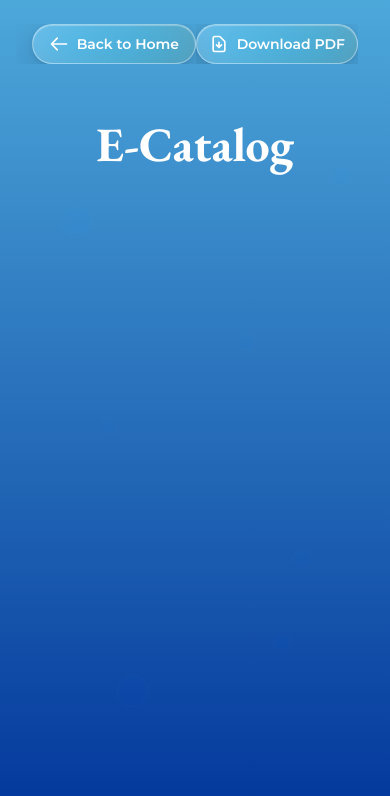
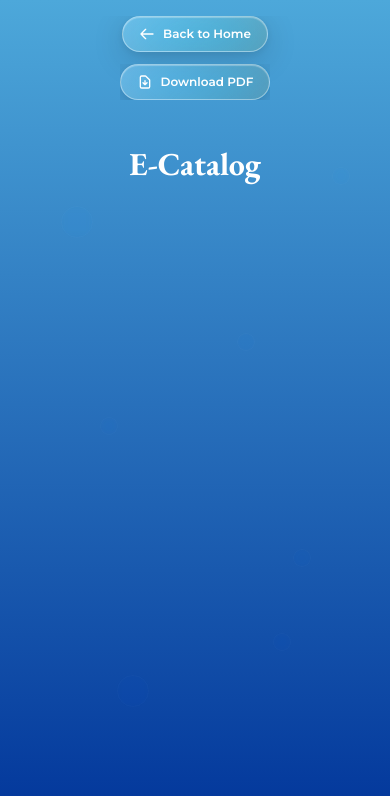
Before and after one commit to omerzdl/Ais, a React (Vite) app: page /catalog in a window 390 px wide. Shown: the top 796 px of the page. Built offline with nearby package versions, Linux system fonts and the light colour scheme.

Commit message:
Fix: E-katalog sayfasÄ±ndaki butonlarÄ±n mobil gÃ¶rÃ¼nÃ¼mde font boyutlarÄ±nÄ± dÃ¼zelt

```diff
--- a/src/pages/CatalogPage.tsx
+++ b/src/pages/CatalogPage.tsx
@@ -21,8 +21,8 @@ export function CatalogPage() {
   return (
     <div className="min-h-screen bg-gradient-to-b from-[#4DA8DA] to-[#003399]">
       {/* Header with buttons */}
-      <div className="sticky top-0 z-50 px-6 py-6">
-        <div className="max-w-7xl mx-auto flex justify-between items-center">
+      <div className="sticky top-0 z-50 px-4 md:px-6 py-4 md:py-6">
+        <div className="max-w-7xl mx-auto flex flex-col sm:flex-row justify-between items-center gap-3 sm:gap-0">
           {/* Back to Home Button - Left */}
           <button
             onClick={handleGoHome}
--- a/src/styles.css
+++ b/src/styles.css
@@ -1637,6 +1637,52 @@ section[id] {
     }
 }
 
+/* CV Upload Button - Mobile Shadow Fix */
+@media (max-width: 768px) {
+    /* Ensure parent form container doesn't clip shadows */
+    #application-form {
+        overflow: visible !important;
+        padding-left: 1rem !important;
+        padding-right: 1rem !important;
+    }
+
+    /* All form sections - allow overflow for shadows */
+    #application-form > div {
+        overflow: visible !important;
+    }
+
+    /* CV Upload button container - allow shadows to show */
+    #app-cv-label {
+        display: block !important;
+        overflow: visible !important;
+        padding: 0.5rem 0 !important;
+    }
+
+    /* CV Upload button - ensure shadows are visible on mobile */
+    #app-cv-label .glassmorphism-button {
+        box-shadow:
+            0 8px 32px rgba(0, 0, 0, 0.1),
+            0 2px 8px rgba(0, 0, 0, 0.05) !important;
+    }
+
+    /* CV Upload button hover state - ensure shadows show */
+    #app-cv-label .glassmorphism-button:hover {
+        box-shadow:
+            0 12px 40px rgba(0, 0, 0, 0.15),
+            0 4px 12px rgba(0, 0, 0, 0.08) !important;
+    }
+
+    /* Corporate section - ensure it doesn't clip shadows */
+    #about {
+        overflow: visible !important;
+    }
+
+    /* Tab content area - ensure overflow visible */
+    .corporate-tab-content {
+        overflow: visible !important;
+    }
+}
+
 
 /* Mobile Menu Language Switcher - Prevent Scrollbar */
 #language-switcher-mobile {
@@ -1653,3 +1699,24 @@ section[id] {
 #language-switcher-mobile .lang-btn {
     flex-shrink: 0;
 }
+
+/* E-Katalog Sayfası - Mobil Görünümde Buton Font Boyutları */
+@media (max-width: 768px) {
+    /* E-katalog sayfasındaki butonların font boyutunu küçült */
+    .min-h-screen.bg-gradient-to-b .glassmorphism-button-md {
+        font-size: 0.75rem !important;
+        padding: 0.5rem 1rem !important;
+        height: 2.25rem !important;
+    }
+
+    /* E-katalog sayfası butonlarındaki icon boyutlarını küçült */
+    .min-h-screen.bg-gradient-to-b .glassmorphism-button-md svg {
+        width: 1rem !important;
+        height: 1rem !important;
+    }
+
+    /* E-katalog sayfası başlığı mobil görünümde küçült */
+    .min-h-screen.bg-gradient-to-b h1.text-5xl {
+        font-size: 2rem !important;
+    }
+}
```
